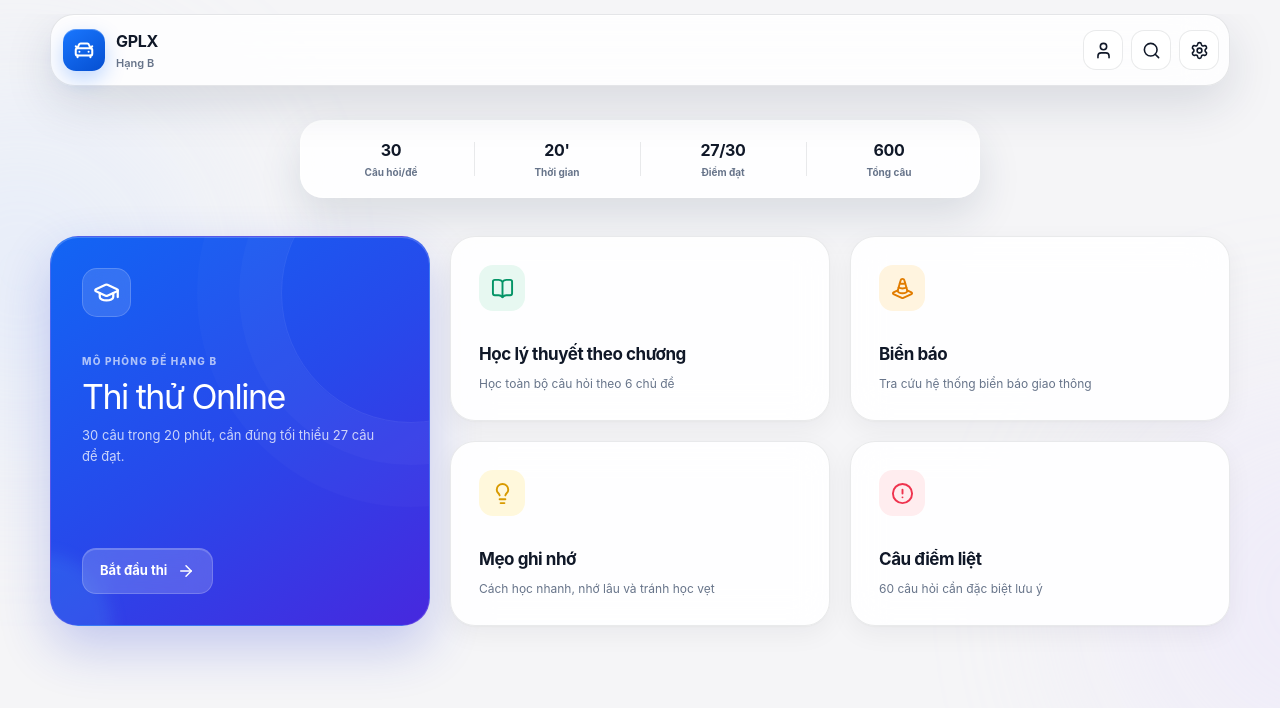
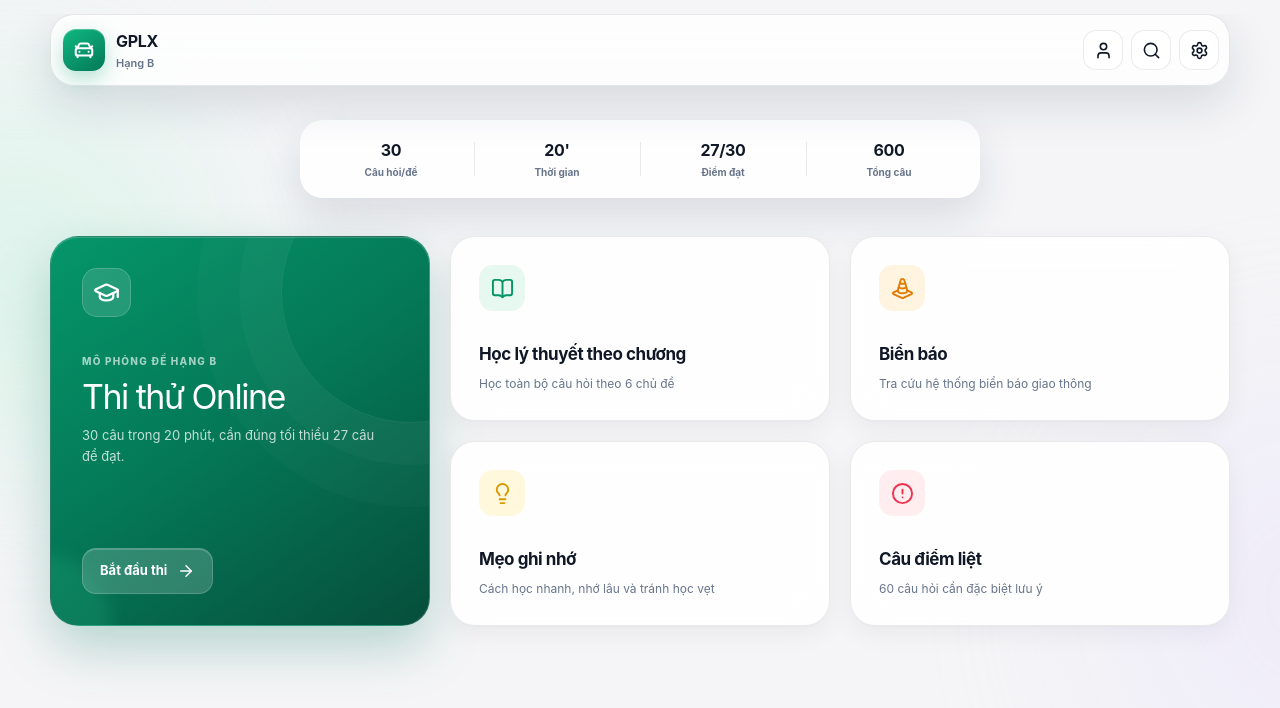
Before and after one commit to kudohieu1209/gplx-study, a Next.js app: page / in a window 1280 px wide. Shown: the top 708 px of the page. Built offline with nearby package versions, Linux system fonts and the light colour scheme.

Commit message:
style(theme): switch primary brand palette to Emerald Racing Green

```diff
--- a/app/globals.css
+++ b/app/globals.css
@@ -11,9 +11,9 @@
   --muted-strong: #45536a;
   --line: rgba(15, 23, 42, 0.09);
   --line-strong: rgba(15, 23, 42, 0.15);
-  --blue: #0866ff;
-  --blue-deep: #0757d7;
-  --blue-soft: #eaf2ff;
+  --blue: #059669;
+  --blue-deep: #047857;
+  --blue-soft: #ecfdf5;
   --green: #0eaa72;
   --green-soft: #e8f8f1;
   --red: #e84c5b;
@@ -34,9 +34,9 @@
   --muted-strong: #c2cad6;
   --line: rgba(255, 255, 255, 0.08);
   --line-strong: rgba(255, 255, 255, 0.15);
-  --blue: #4a96ff;
-  --blue-deep: #2f7eea;
-  --blue-soft: rgba(57, 132, 246, 0.15);
+  --blue: #10b981;
+  --blue-deep: #059669;
+  --blue-soft: rgba(16, 185, 129, 0.15);
   --green-soft: rgba(14, 170, 114, 0.14);
   --red-soft: rgba(232, 76, 91, 0.14);
   --shadow-sm: 0 1px 2px rgba(0, 0, 0, 0.15), 0 12px 30px rgba(0, 0, 0, 0.18);
@@ -102,7 +102,7 @@ button {
 
 button:focus-visible,
 input:focus-visible {
-  outline: 3px solid rgba(8, 102, 255, 0.22);
+  outline: 3px solid rgba(5, 150, 105, 0.25);
   outline-offset: 2px;
 }
 
@@ -124,7 +124,7 @@ input:focus-visible {
 .ambient-one {
   width: 380px;
   height: 380px;
-  background: #c8dcff;
+  background: #a7f3d0;
   top: 80px;
   left: -170px;
 }
@@ -243,8 +243,8 @@ input:focus-visible {
   display: grid;
   place-items: center;
   color: #fff;
-  background: linear-gradient(145deg, #1977ff, #064fd1);
-  box-shadow: 0 8px 20px rgba(8, 102, 255, 0.25), inset 0 1px 0 rgba(255, 255, 255, 0.28);
+  background: linear-gradient(145deg, #10b981, #047857);
+  box-shadow: 0 8px 20px rgba(5, 150, 105, 0.28), inset 0 1px 0 rgba(255, 255, 255, 0.28);
 }
 
 .brand > span:last-child {
@@ -464,8 +464,8 @@ input:focus-visible {
   flex-direction: column;
   align-items: flex-start;
   color: #fff;
-  background: linear-gradient(145deg, #1265f4 0%, #2749eb 50%, #4728de 100%);
-  box-shadow: 0 22px 52px rgba(36, 60, 210, 0.24), inset 0 1px 0 rgba(255, 255, 255, 0.19);
+  background: linear-gradient(145deg, #059669 0%, #047857 48%, #064e3b 100%);
+  box-shadow: 0 22px 52px rgba(4, 120, 87, 0.26), inset 0 1px 0 rgba(255, 255, 255, 0.19);
 }
 
 .exam-card-orb {
@@ -488,7 +488,7 @@ input:focus-visible {
   height: 140px;
   left: -80px;
   bottom: -70px;
-  background: rgba(90, 212, 255, 0.13);
+  background: rgba(52, 211, 153, 0.16);
   filter: blur(8px);
 }
 
@@ -765,13 +765,13 @@ input:focus-visible {
 .primary-button {
   border: 1px solid rgba(0, 0, 0, 0.04);
   color: #fff;
-  background: linear-gradient(180deg, #1878ff, #0863ee);
-  box-shadow: 0 9px 22px rgba(8, 102, 255, 0.24), inset 0 1px 0 rgba(255, 255, 255, 0.26);
+  background: linear-gradient(180deg, #10b981, #059669);
+  box-shadow: 0 9px 22px rgba(5, 150, 105, 0.26), inset 0 1px 0 rgba(255, 255, 255, 0.26);
 }
 
 .primary-button:hover:not(:disabled) {
   transform: translateY(-2px);
-  box-shadow: 0 12px 28px rgba(8, 102, 255, 0.3), inset 0 1px 0 rgba(255, 255, 255, 0.26);
+  box-shadow: 0 12px 28px rgba(5, 150, 105, 0.35), inset 0 1px 0 rgba(255, 255, 255, 0.26);
 }
 
 .primary-button:disabled {
@@ -804,7 +804,7 @@ input:focus-visible {
   height: 204px;
   padding: 13px;
   border-radius: 50%;
-  background: conic-gradient(var(--blue) var(--progress, 0deg), rgba(27, 85, 172, 0.11) 0deg);
+  background: conic-gradient(var(--blue) var(--progress, 0deg), rgba(5, 150, 105, 0.12) 0deg);
   box-shadow: 0 14px 40px rgba(29, 84, 166, 0.12);
 }
 
@@ -1108,7 +1108,7 @@ input:focus-visible {
   place-items: center;
   color: #fff;
   background: var(--blue);
-  box-shadow: 0 8px 20px rgba(8, 102, 255, 0.23);
+  box-shadow: 0 8px 20px rgba(5, 150, 105, 0.25);
   cursor: pointer;
   transition: transform 180ms ease;
 }
@@ -1985,7 +1985,7 @@ input:focus-visible {
 
 .answer-option:hover:not(:disabled) {
   transform: translateY(-1px);
-  border-color: rgba(8, 102, 255, 0.38);
+  border-color: rgba(5, 150, 105, 0.38);
   box-shadow: 0 7px 20px rgba(16, 24, 40, 0.06);
 }
 
@@ -2014,7 +2014,7 @@ input:focus-visible {
 .answer-option.selected {
   border-color: var(--blue);
   background: var(--blue-soft);
-  box-shadow: 0 0 0 3px rgba(8, 102, 255, 0.09);
+  box-shadow: 0 0 0 3px rgba(5, 150, 105, 0.12);
 }
 
 .answer-option.selected .answer-letter,
```
